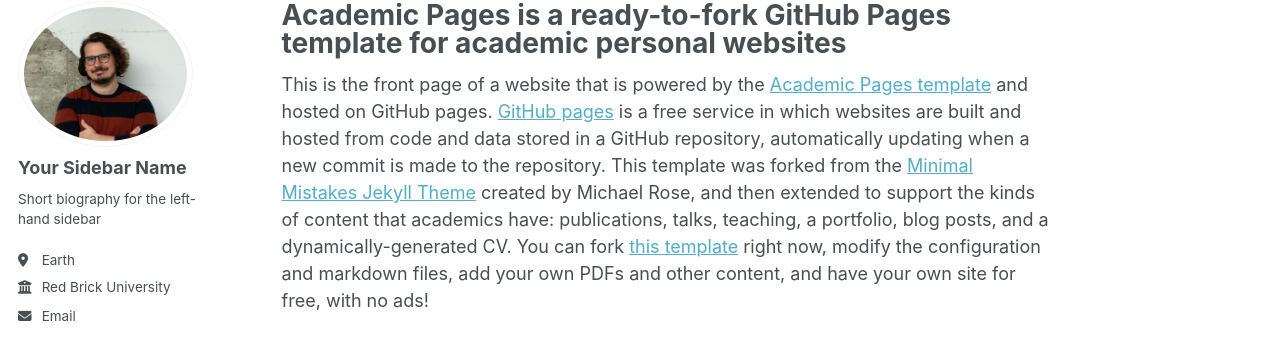
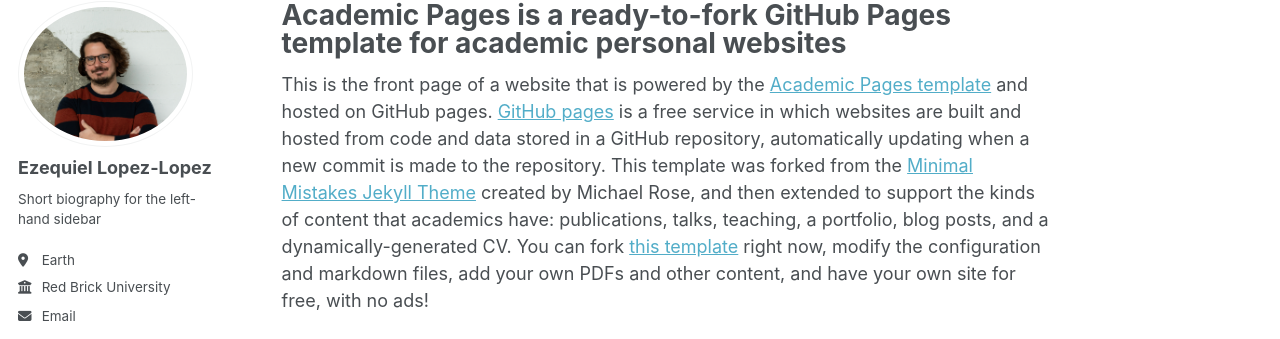
Before and after one commit to loplopez/site, a Jekyll site: the page built from _pages/about.md, in a window 1280 px wide. Shown: the part 105-444 px from the top of the page. Built offline with Jekyll 4.4.1, drawn with Linux system fonts in a browser that asks for light colours; some web fonts are replaced.

```diff
--- a/_config.yml
+++ b/_config.yml
@@ -12,7 +12,7 @@ title                    : "Your Name / Site Title"
 title_separator          : "-"
 name                     : &name "Your Name"
 description              : &description "personal description"
-url                      : https://academicpages.github.io # the base hostname & protocol for your site e.g. "https://mmistakes.github.io"
+url                      : https://loplopez.github.io # the base hostname & protocol for your site e.g. "https://mmistakes.github.io"
 baseurl                  : "" # the subpath of your site, e.g. "/blog"
 repository               : "academicpages/academicpages.github.io"
 
@@ -21,8 +21,8 @@ repository               : "academicpages/academicpages.github.io"
 #               Additional customization can be done by editing /_includes/author-profile.html
 author:
   # Biographic information
-  avatar           : "profile.png"
-  name             : "Your Sidebar Name"
+  avatar           : "myprofile.png"
+  name             : "Ezequiel Lopez-Lopez"
   pronouns         : # example: "she/her"
   bio              : "Short biography for the left-hand sidebar"
   location         : "Earth"
```
Also changed, not shown: _data/authors.yml (+0 -8 lines), images/myprofile.png (renamed from images/profile.png).
